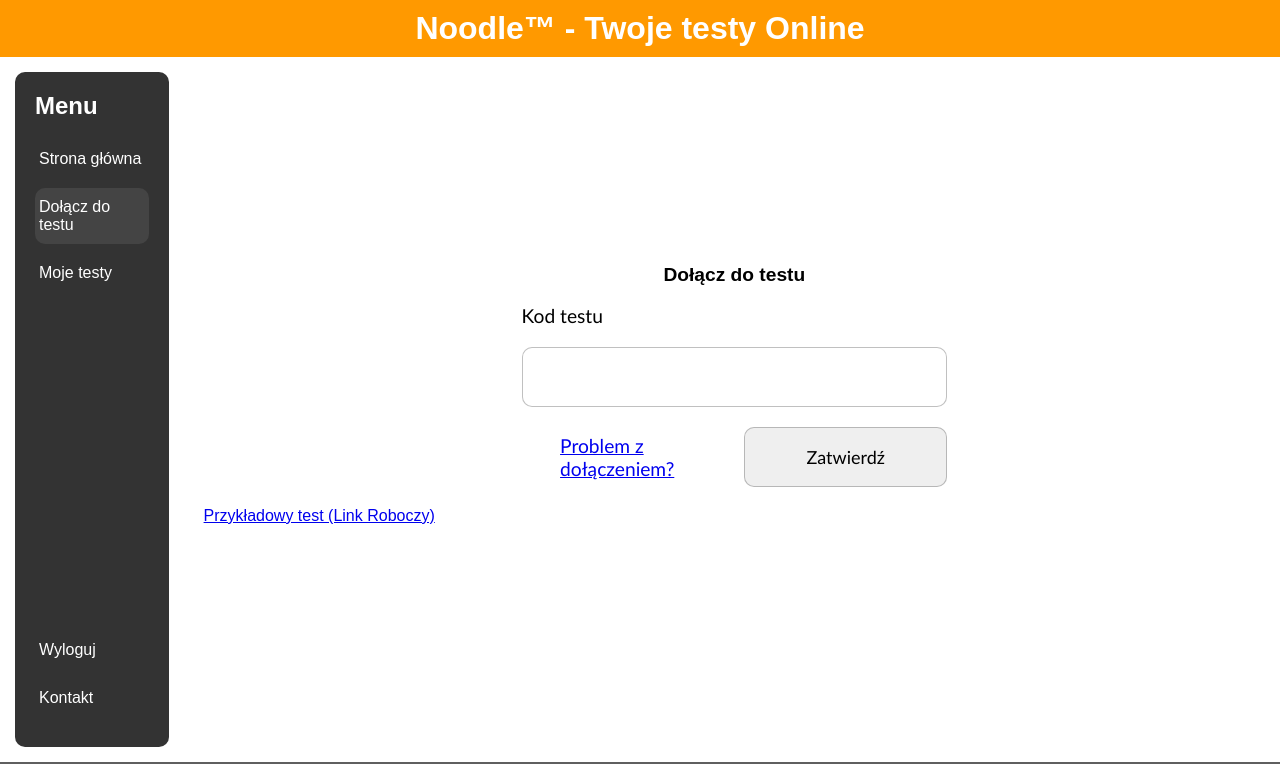
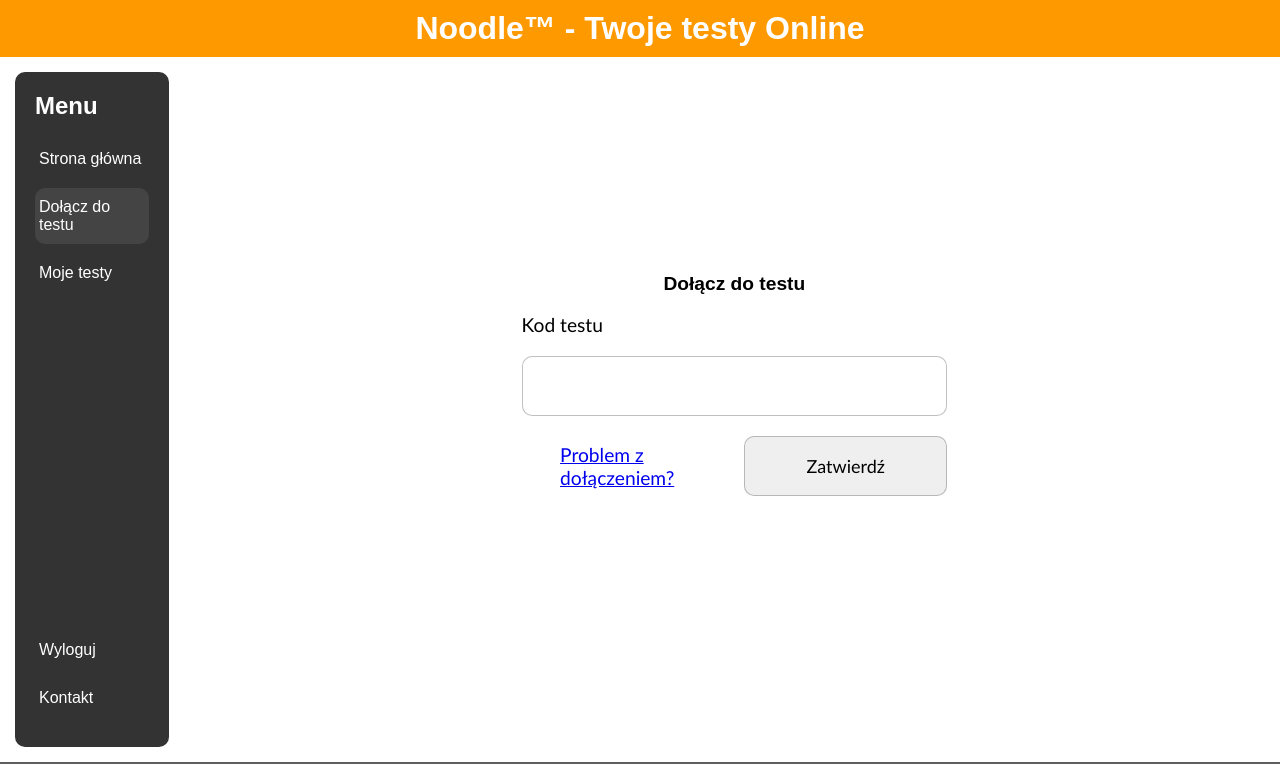
Before and after one commit to jakubludwiczak21/Noodle, a PHP site: page /html/panel_ucznia/dolacz_kod.php in a window 1280 px wide. Shown: the top 764 px of the page. Run offline with PHP 8.4, Linux system fonts and the light colour scheme; a user stored in the database is signed in.

Commit message:
Usunieto linki robocze to testu

```diff
--- a/Strona/html/panel_ucznia/dolacz_kod.php
+++ b/Strona/html/panel_ucznia/dolacz_kod.php
@@ -51,7 +51,7 @@ if (!isset($_SESSION['user_id'])) {
                     <input type="submit" value="Zatwierdź">
                 </form>
         </div>
-        <p><a href="../test.php">Przykładowy test (Link Roboczy)</a></p>
+
   </div>
   </div>
   <div class="footer" id="stopka">
--- a/Strona/html/panel_ucznia/dolacz_kod_nologin.php
+++ b/Strona/html/panel_ucznia/dolacz_kod_nologin.php
@@ -41,7 +41,7 @@
                     <input type="submit" value="Zatwierdź">
                 </form>
         </div>
-        <p><a href="../test.php">Przykładowy test (Link Roboczy)</a></p>
+
   </div>
   </div>
   <div class="footer" id="stopka">
```
